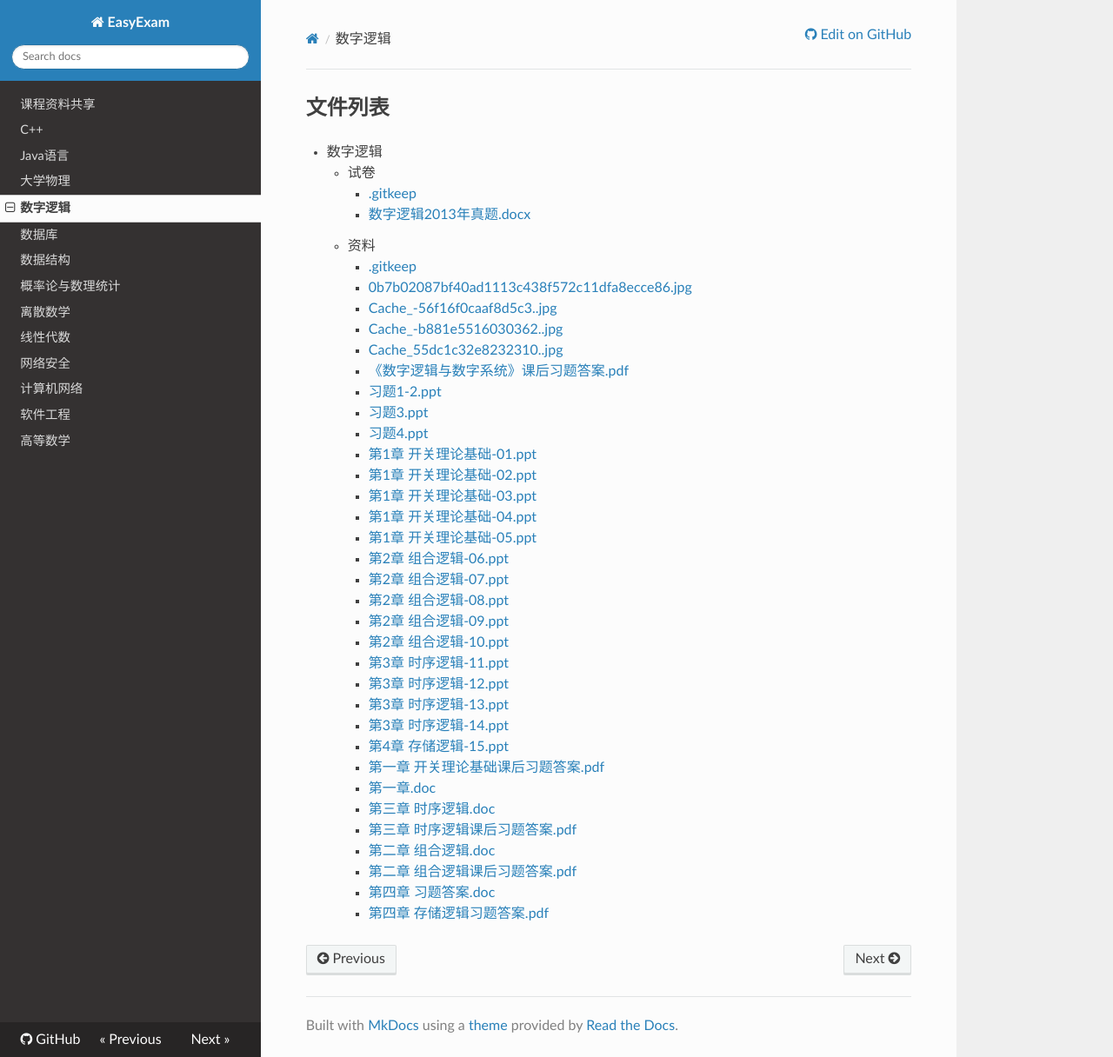
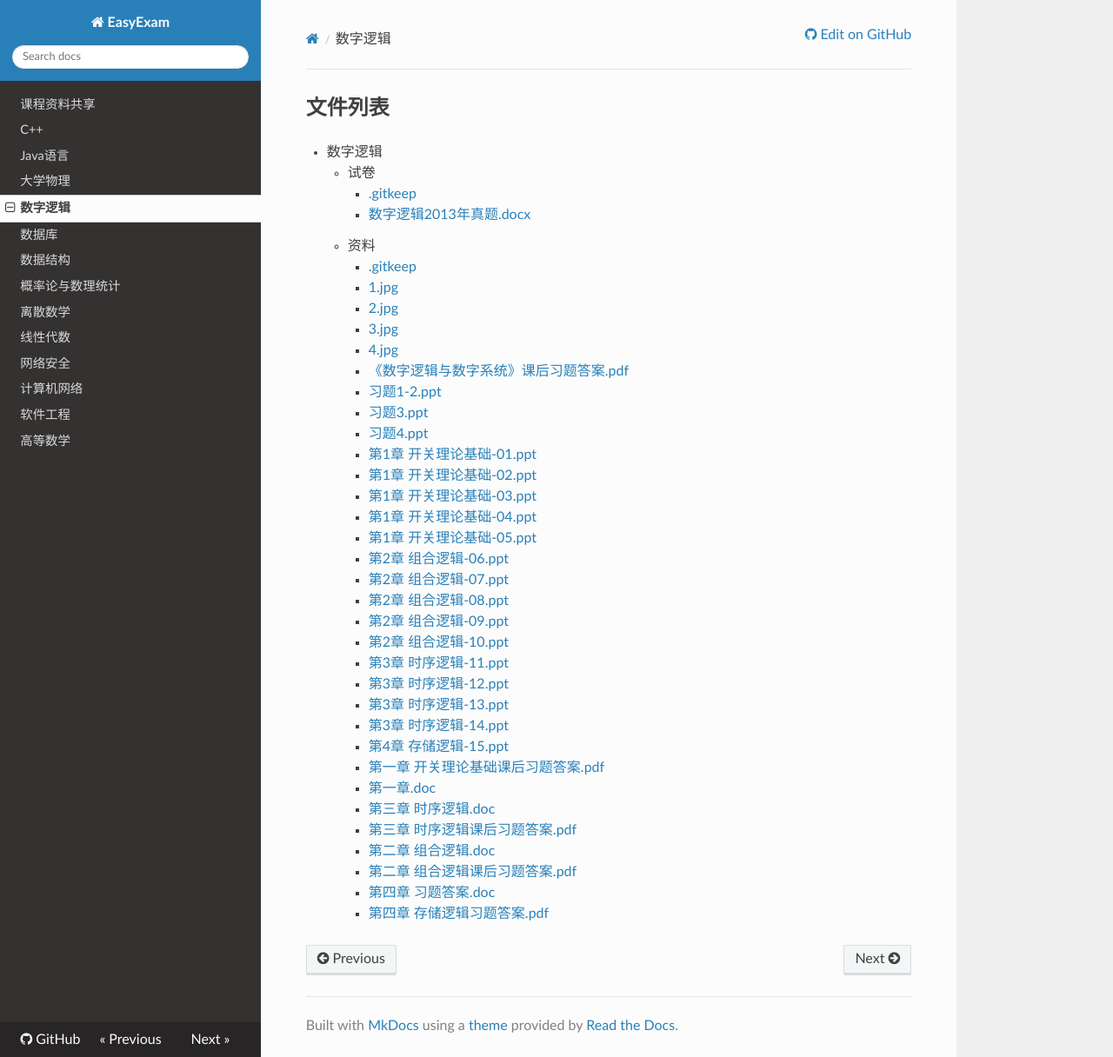
Before and after one commit to dlnu-dlmu/EasyExam, an MkDocs documentation site: the page built from docs/数字逻辑.md, in a window 1280 px wide and 1216 px high. Shown: the whole window at 87% size. Built offline with MkDocs 1.6.1, drawn with Linux system fonts in a browser that asks for light colours; nearby versions of some CDN libraries.

Commit message:
添加部分课程资料

```diff
--- a/docs/数字逻辑.md
+++ b/docs/数字逻辑.md
@@ -8,10 +8,10 @@
         - [数字逻辑2013年真题.docx](https://github.com/dlnu-dlmu/EasyExam/raw/master/数字逻辑\试卷/数字逻辑2013年真题.docx)
     - 资料
         - [.gitkeep](https://github.com/dlnu-dlmu/EasyExam/raw/master/数字逻辑\资料/.gitkeep)
-        - [0b7b02087bf40ad1113c438f572c11dfa8ecce86.jpg](https://github.com/dlnu-dlmu/EasyExam/raw/master/数字逻辑\资料/0b7b02087bf40ad1113c438f572c11dfa8ecce86.jpg)
-        - [Cache_-56f16f0caaf8d5c3..jpg](https://github.com/dlnu-dlmu/EasyExam/raw/master/数字逻辑\资料/Cache_-56f16f0caaf8d5c3..jpg)
-        - [Cache_-b881e5516030362..jpg](https://github.com/dlnu-dlmu/EasyExam/raw/master/数字逻辑\资料/Cache_-b881e5516030362..jpg)
-        - [Cache_55dc1c32e8232310..jpg](https://github.com/dlnu-dlmu/EasyExam/raw/master/数字逻辑\资料/Cache_55dc1c32e8232310..jpg)
+        - [1.jpg](https://github.com/dlnu-dlmu/EasyExam/raw/master/数字逻辑\资料/1.jpg)
+        - [2.jpg](https://github.com/dlnu-dlmu/EasyExam/raw/master/数字逻辑\资料/2.jpg)
+        - [3.jpg](https://github.com/dlnu-dlmu/EasyExam/raw/master/数字逻辑\资料/3.jpg)
+        - [4.jpg](https://github.com/dlnu-dlmu/EasyExam/raw/master/数字逻辑\资料/4.jpg)
         - [《数字逻辑与数字系统》课后习题答案.pdf](https://github.com/dlnu-dlmu/EasyExam/raw/master/数字逻辑\资料/《数字逻辑与数字系统》课后习题答案.pdf)
         - [习题1-2.ppt](https://github.com/dlnu-dlmu/EasyExam/raw/master/数字逻辑\资料/习题1-2.ppt)
         - [习题3.ppt](https://github.com/dlnu-dlmu/EasyExam/raw/master/数字逻辑\资料/习题3.ppt)
```
Also changed, not shown: 8 other files.
